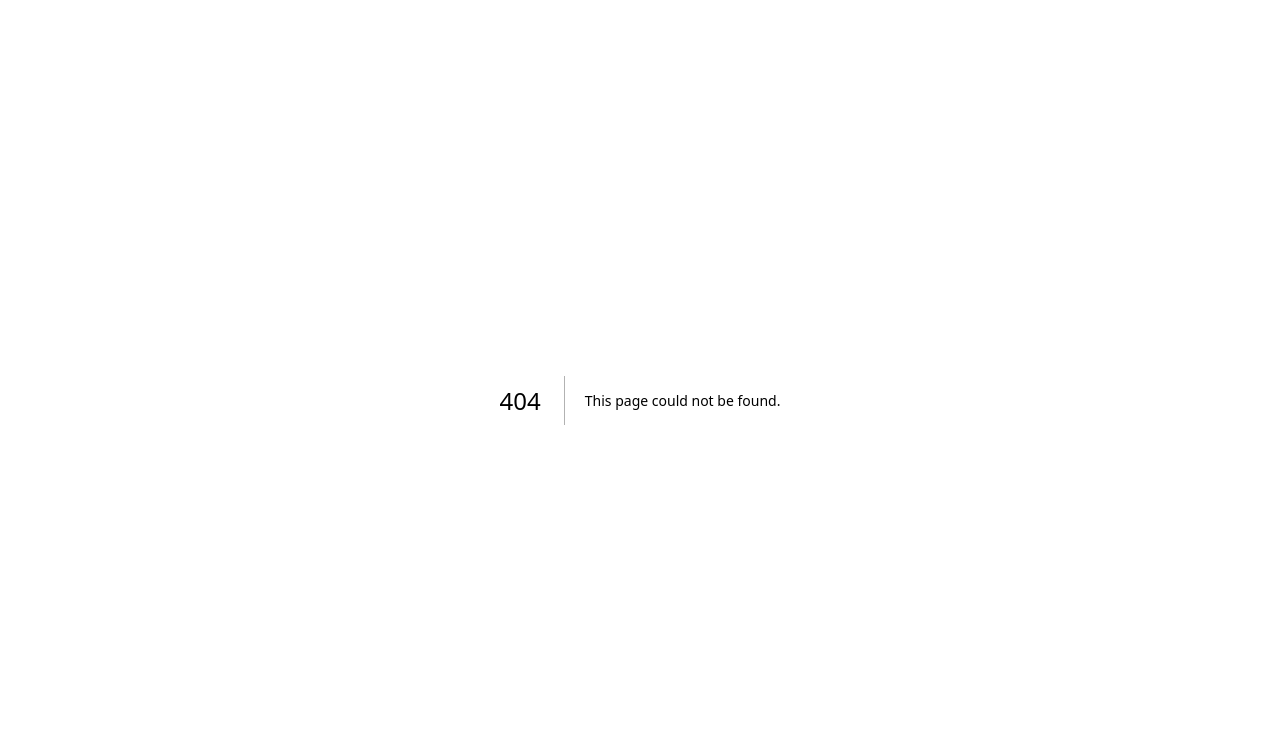
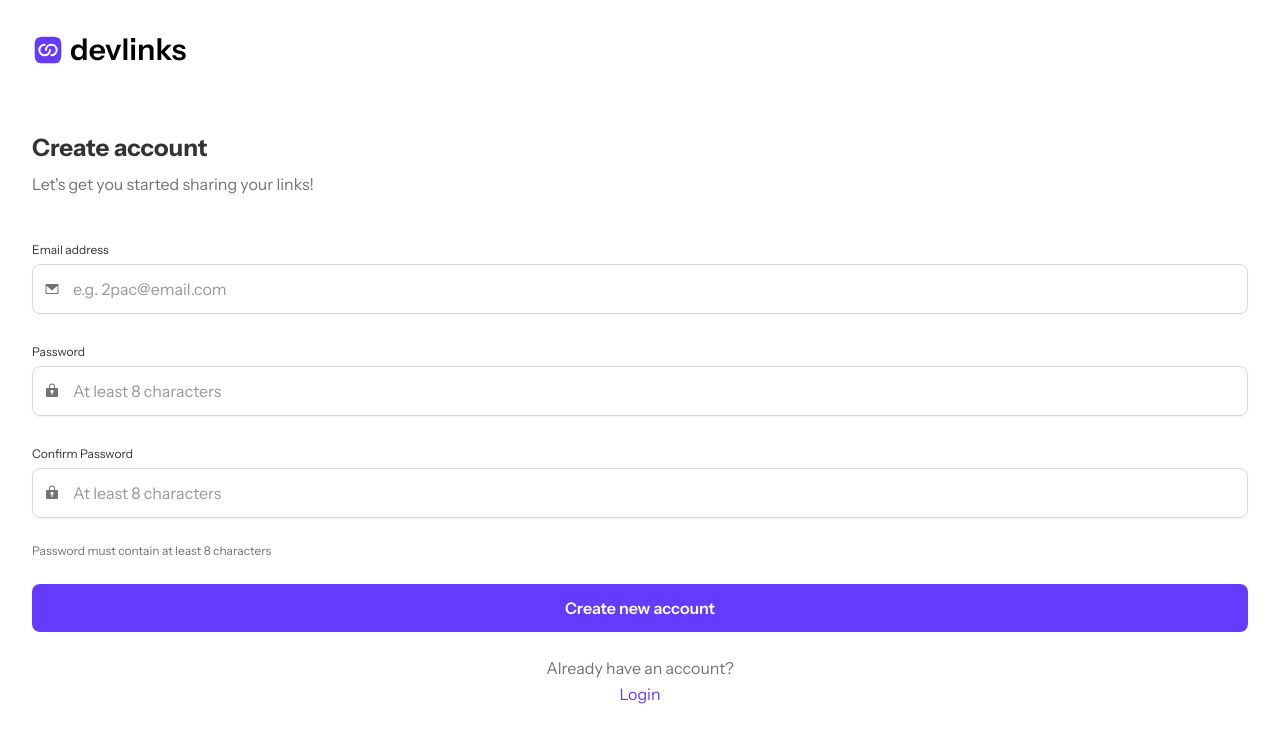
Before and after one commit to o-ashour/link-sharing-app, a Next.js app: page /signup in a window 1280 px wide. Before the commit this address had no page. Shown: the top 742 px of the page. Built offline with nearby package versions, Linux system fonts and the light colour scheme.

Commit message:
Create Signup Page with Styling

```diff
--- /dev/null
+++ b/src/app/signup/page.tsx
@@ -0,0 +1,86 @@
+'use client'
+
+import Image from "next/image";
+import Link from "next/link";
+import { icons } from '../../config';
+import TextInputWithIcon from '../../components/UI/TextInputWithIcon';
+import Button from '../../components/UI/Button';
+
+export default function Page() {
+  // to be integrated into logic
+  const isError = false;
+
+  return (
+    <section className='flex min-h-full flex-1 flex-col justify-center px-8 py-8 space-y-16 lg:px-8'>
+      <header className="flex items-center gap-1.5 sm:w-full">
+        <figure>
+          <Image src='/logo/logo-devlinks-small.svg' alt='logo' width={32} height={32} />
+        </figure>
+        <h1 className="text-3xl font-semibold">
+          devlinks
+        </h1>
+      </header>
+
+      <main>
+        <div>
+          <h2 className="mb-2 text-grey-400 text-2xl font-bold">
+            Create account
+          </h2>
+          <p className="text-grey-300">
+            Let&apos;s get you started sharing your links!
+          </p>
+        </div>
+
+        <div className="mt-10">
+          <form className="space-y-6" action="#" method="POST">
+            <div>
+              <label htmlFor="email" className="text-grey-400 text-sm">
+                Email address
+              </label>
+              <div className="mt-1">
+                <TextInputWithIcon id='email' name='email' type='email' autocomplete='email' isError={isError} placeholder='e.g. 2pac@email.com' icon={icons.email} />
+              </div>
+            </div>
+
+            <div>
+              <label htmlFor="password" className="text-grey-400 text-sm">
+                Password
+              </label>
+              <div className="mt-1">
+                <TextInputWithIcon id='password' name='password' type='password' autocomplete='current-password' isError={isError} icon={icons.password} placeholder='At least 8 characters' />
+              </div>
+            </div>
+
+            <div>
+              <label htmlFor="confirm-password" className="text-grey-400 text-sm">
+                Confirm Password
+              </label>
+              <div className="mt-1">
+                <TextInputWithIcon id='confirm-password' name='confirm-password' type='password' autocomplete='current-password' isError={isError} icon={icons.password} placeholder='At least 8 characters' />
+              </div>
+            </div>
+
+            <p className="text-grey-300 text-sm">
+              Password must contain at least 8 characters
+            </p>
+
+            <div>
+              <Button type='submit'>
+                Create new account
+              </Button>
+            </div>
+          </form>
+
+          <div className="mt-6 text-center">
+            <p className='text-grey-300 mb-0.5 '>
+              Already have an account?
+            </p>
+            <Link href="/login" className="text-purple-300">
+              Login
+            </Link>
+          </div>
+        </div>
+      </main>
+    </section>
+  )
+}
```
